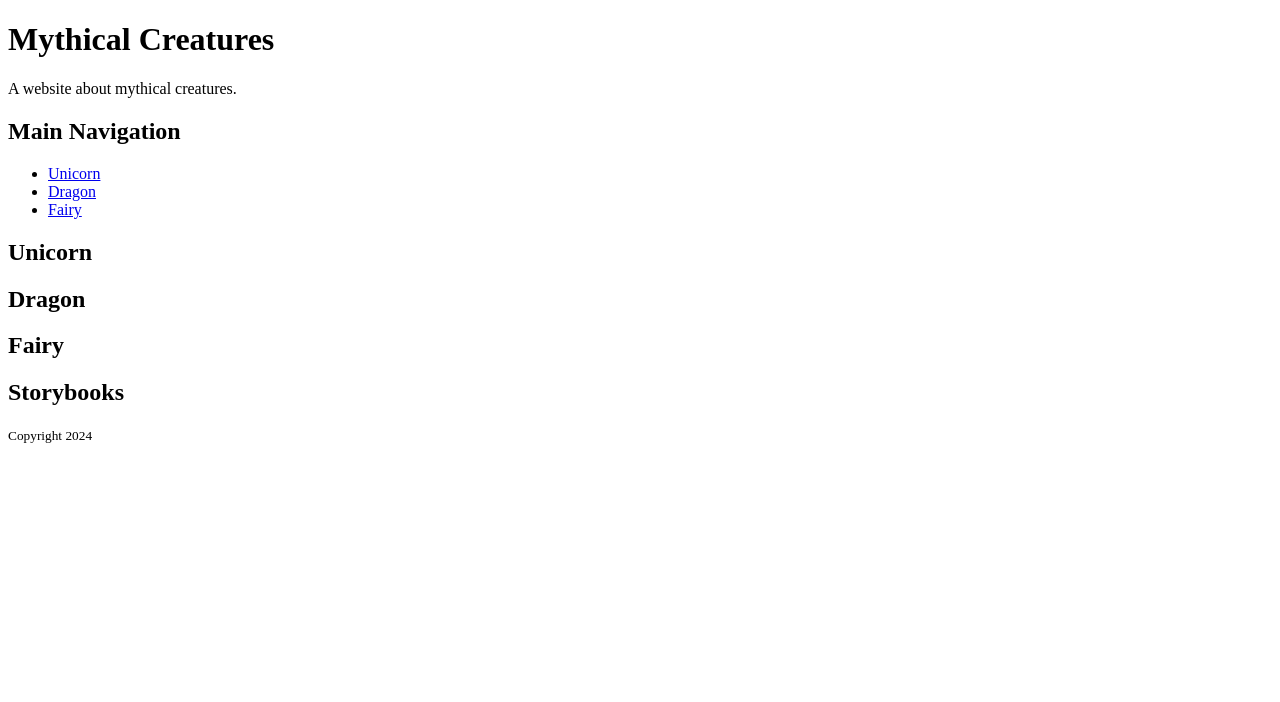
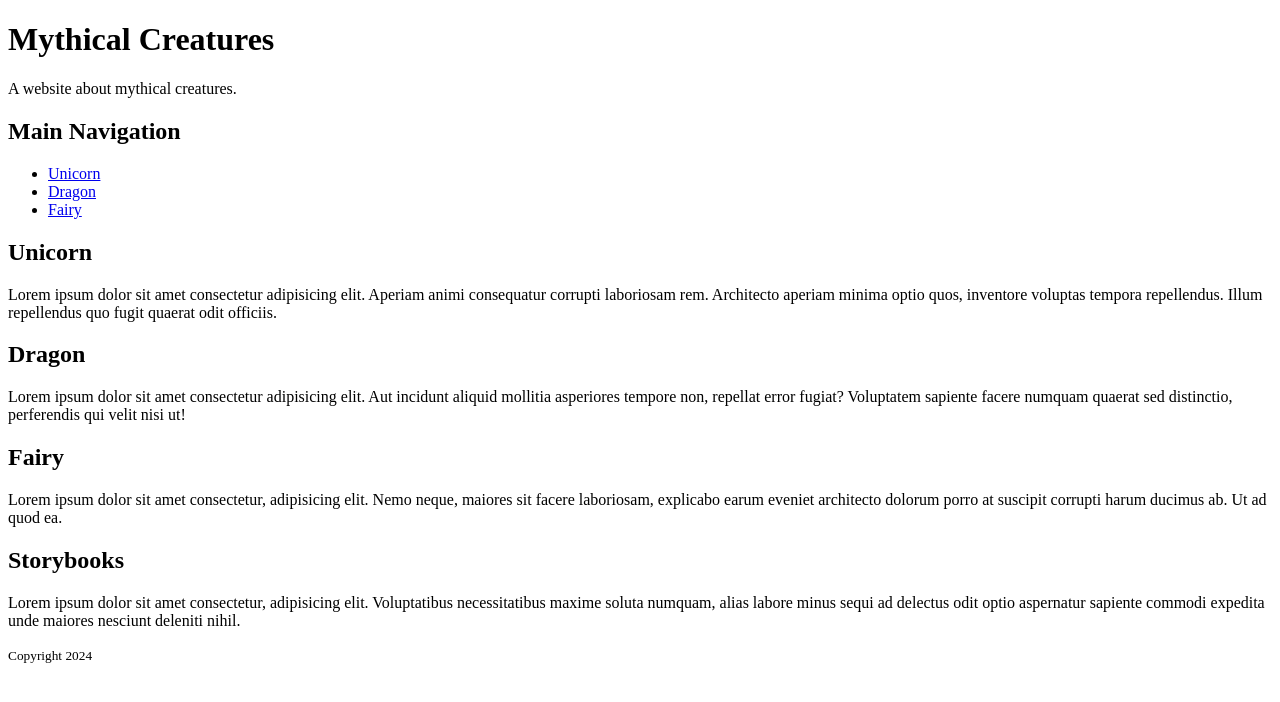
Before and after one commit to ccarra1/mythical-creatures, a plain HTML site: page index.html in a window 1280 px wide. Drawn offline with Linux system fonts and the light colour scheme.

Commit message:
added content
added content

```diff
--- a/index.html
+++ b/index.html
@@ -21,16 +21,20 @@
     <main>
         <section>
             <h2>Unicorn</h2>
+            <p>Lorem ipsum dolor sit amet consectetur adipisicing elit. Aperiam animi consequatur corrupti laboriosam rem. Architecto aperiam minima optio quos, inventore voluptas tempora repellendus. Illum repellendus quo fugit quaerat odit officiis.</p>
         </section>
         <section>
             <h2>Dragon</h2>
+            <p>Lorem ipsum dolor sit amet consectetur adipisicing elit. Aut incidunt aliquid mollitia asperiores tempore non, repellat error fugiat? Voluptatem sapiente facere numquam quaerat sed distinctio, perferendis qui velit nisi ut!</p>
         </section>
         <section>
             <h2>Fairy</h2>
+            <p>Lorem ipsum dolor sit amet consectetur, adipisicing elit. Nemo neque, maiores sit facere laboriosam, explicabo earum eveniet architecto dolorum porro at suscipit corrupti harum ducimus ab. Ut ad quod ea.</p>
         </section>
     </main>
     <aside>
         <h2>Storybooks</h2>
+        <p>Lorem ipsum dolor sit amet consectetur, adipisicing elit. Voluptatibus necessitatibus maxime soluta numquam, alias labore minus sequi ad delectus odit optio aspernatur sapiente commodi expedita unde maiores nesciunt deleniti nihil.</p>
     </aside>
     <footer>
         <small>Copyright 2024</small>
```
